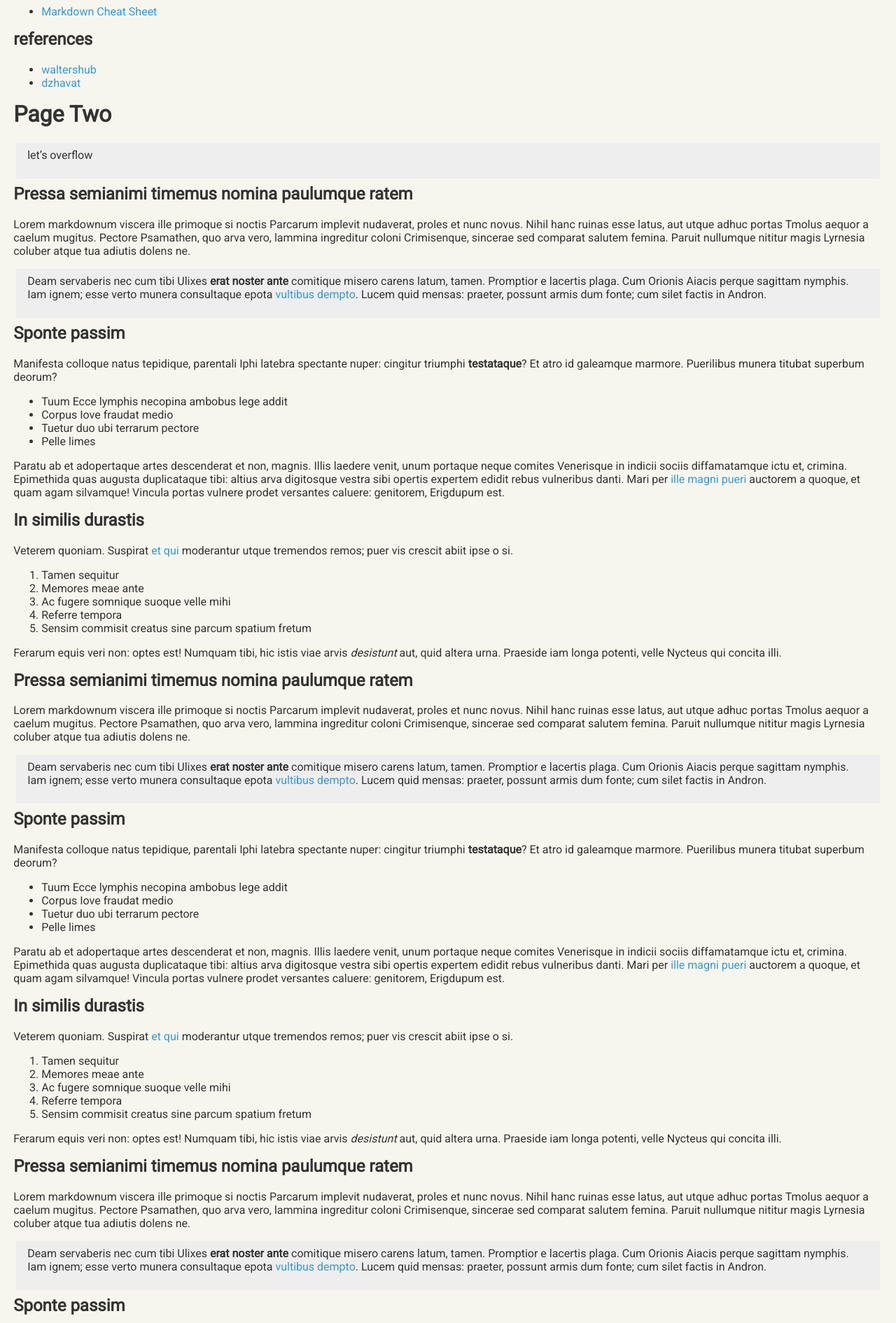
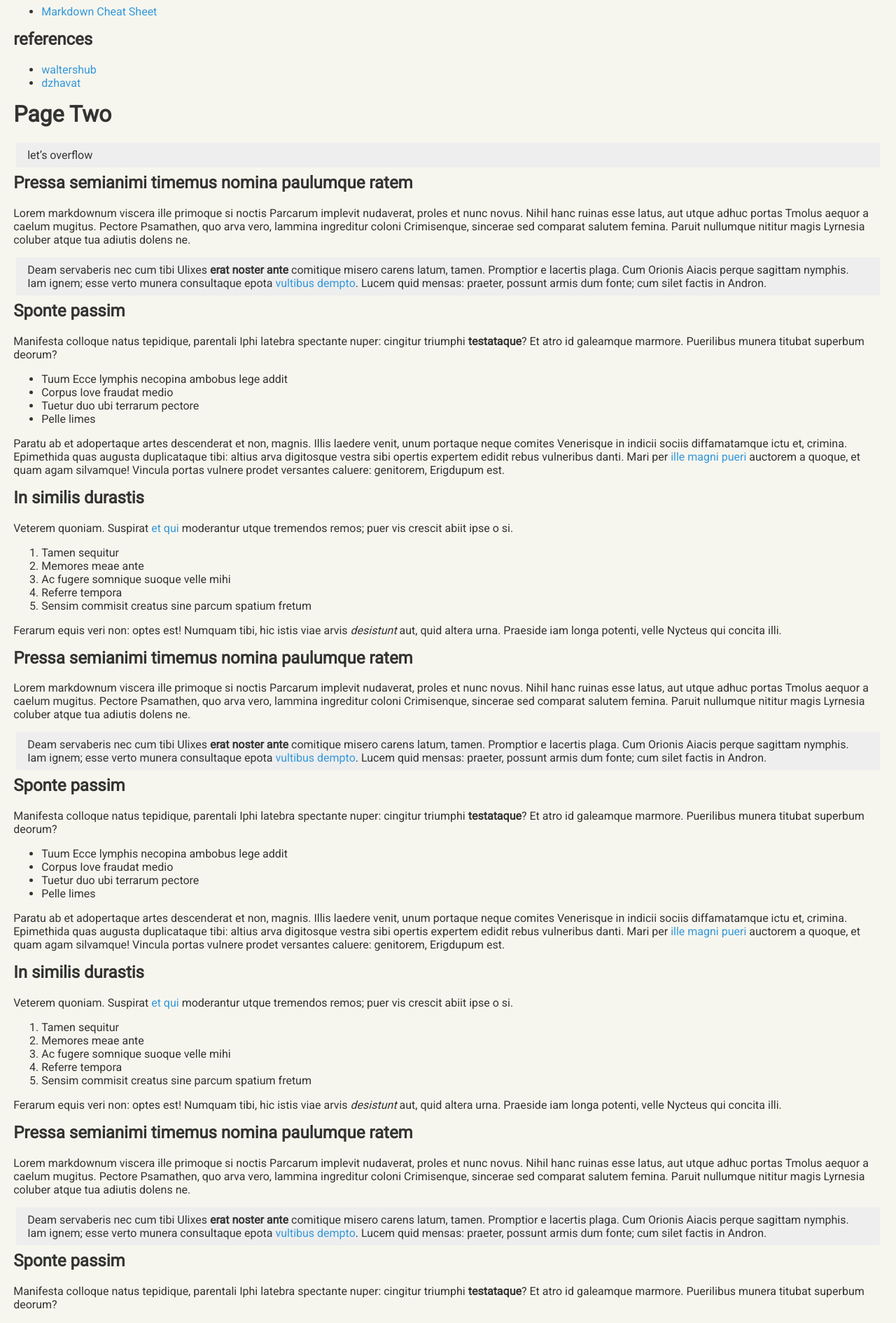
Before and after one commit to fiugd/blog, a Jekyll site: the page built from docs/two.md, in a window 1280 px wide. Shown: the part 517-2407 px from the top of the page at 70% size. Built offline with Jekyll 4.4.1, drawn with Linux system fonts in a browser that asks for light colours.

Commit message:
Update style.scss

```diff
--- a/docs/css/style.scss
+++ b/docs/css/style.scss
@@ -80,6 +80,7 @@ a:hover { text-decoration: underline; }
 }
 
 blockquote {
-    padding: 0.5em 1em;
-    margin: 0.5em 0.25em;
+  padding: 0.5em 1em;
+  margin: 0.5em 0.25em;
+  p:last-child { margin-bottom: 0; }
 }
```
